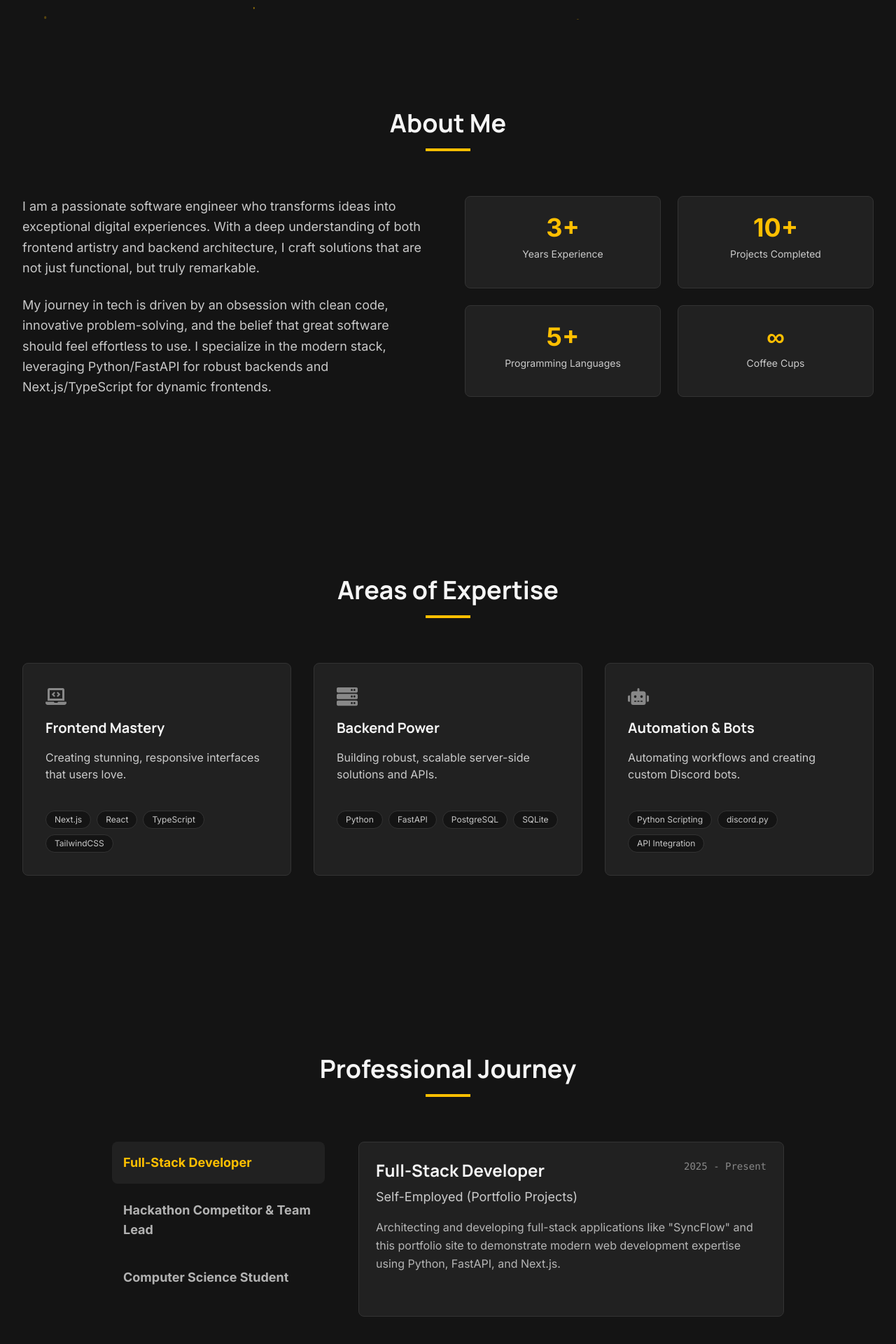
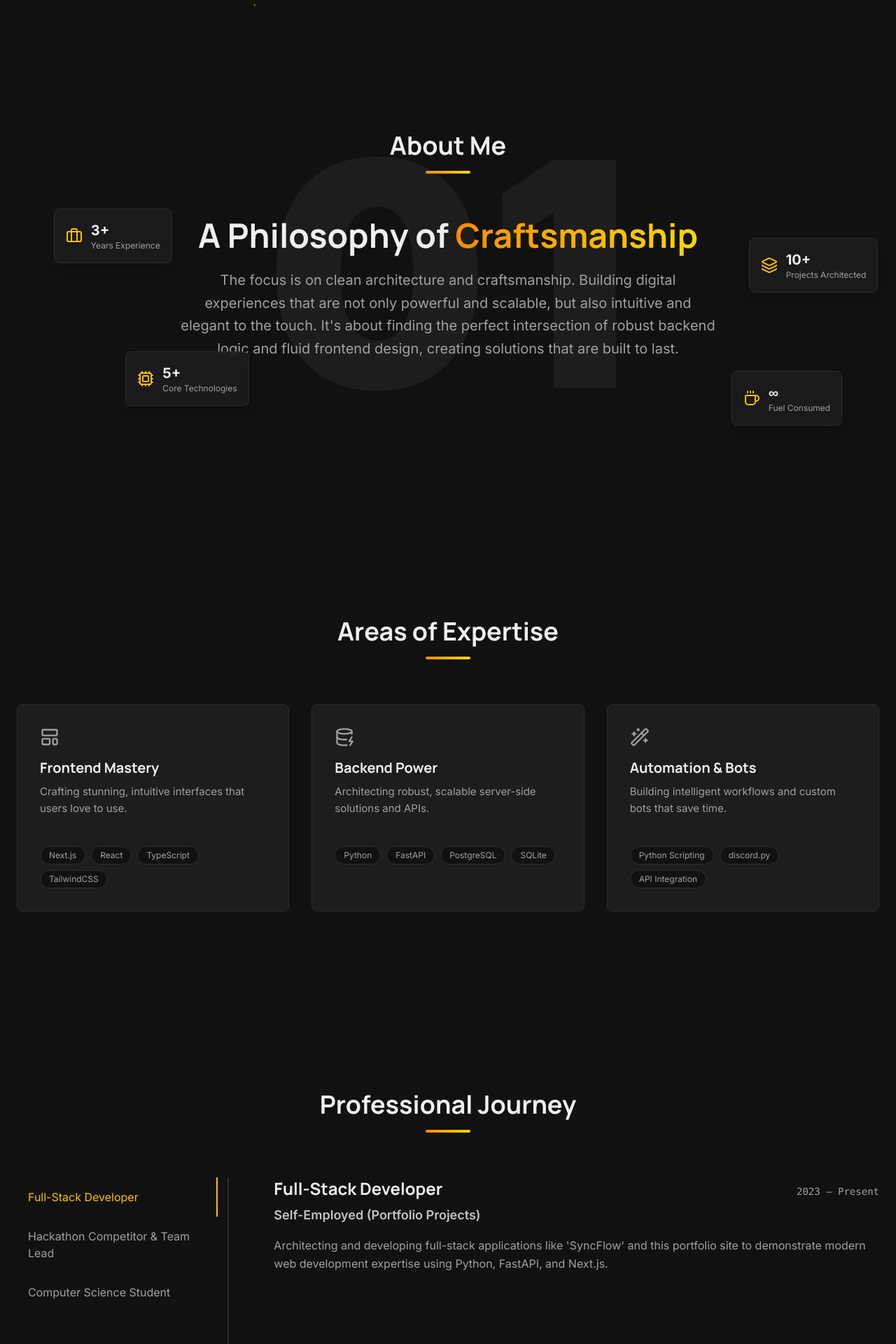
Before and after one commit to RyZeDZ/elkamel-portfolio, a Next.js app: page / in a window 1280 px wide. Shown: the part 772-2692 px from the top of the page at 70% size. Built offline with nearby package versions, Linux system fonts and the light colour scheme.

Commit message:
Design improvements

```diff
--- a/app/components/AboutSection.tsx
+++ b/app/components/AboutSection.tsx
@@ -1,56 +1,118 @@
 "use client";
 import React from "react";
-import SectionHeader from "./SectionHeader";
 import { motion } from "framer-motion";
 import { sectionVariants } from "../utils/animation";
+import { Briefcase, Layers, Cpu, Coffee } from "lucide-react";
+import SectionHeader from "./SectionHeader";
 
-const StatCard = ({ number, text }: { number: string; text: string }) => (
-  <div className="bg-card-bg p-6 rounded-lg border border-border text-center">
-    <div className="text-4xl font-bold text-accent">{number}</div>
-    <div className="text-sm mt-2 text-text/80">{text}</div>
+const StatBox = ({
+  icon,
+  number,
+  text,
+  className,
+}: {
+  icon: React.ReactNode;
+  number: string;
+  text: string;
+  className?: string;
+}) => (
+  <div
+    className={`bg-card-bg/80 backdrop-blur-md border border-border p-4 rounded-lg shadow-lg z-20 ${className}`}
+  >
+    <div className="flex items-center gap-3">
+      <div className="text-accent">{icon}</div>
+      <div>
+        <p className="text-xl font-bold text-text">{number}</p>
+        <p className="text-xs text-subtle">{text}</p>
+      </div>
+    </div>
   </div>
 );
 
 export default function AboutSection() {
   return (
-    <section id="about" className="py-20 md:py-32 bg-background">
+    <section id="about" className="relative py-24 md:py-40 overflow-hidden">
+      <div className="absolute top-1/2 left-1/2 -translate-x-1/2 -translate-y-1/2 text-[20rem] md:text-[28rem] font-black text-white/5 -z-10">
+        01
+      </div>
+
       <motion.div
-        className="container mx-auto ..."
+        className="container mx-auto px-4 md:px-8"
         variants={sectionVariants}
         initial="hidden"
         whileInView="visible"
-        viewport={{ once: true, amount: 0.2 }}
+        viewport={{ once: true, amount: 0.1 }}
       >
-        <div className="container mx-auto px-4 md:px-8">
-          {/* Header */}
-          <SectionHeader title="About Me" />
+        {/* Section Header */}
+        <SectionHeader title="About Me" />
 
-          {/* Content Layout */}
-          <div className="flex flex-col md:flex-row gap-12">
-            {/* Left Column: Bio */}
-            <div className="md:w-1/2">
-              <p className="text-text/80 leading-relaxed text-lg">
-                I am a passionate software engineer who transforms ideas into
-                exceptional digital experiences. With a deep understanding of
-                both frontend artistry and backend architecture, I craft
-                solutions that are not just functional, but truly remarkable.
-              </p>
-              <p className="text-text/80 leading-relaxed text-lg mt-6">
-                My journey in tech is driven by an obsession with clean code,
-                innovative problem-solving, and the belief that great software
-                should feel effortless to use. I specialize in the modern stack,
-                leveraging Python/FastAPI for robust backends and
-                Next.js/TypeScript for dynamic frontends.
-              </p>
-            </div>
+        <div className="relative max-w-5xl mx-auto mt-8">
+          <div className="relative z-10 lg:w-3/4 mx-auto text-center space-y-6 pb-20">
+            <h2 className="text-4xl md:text-5xl font-bold text-text">
+              A Philosophy of{" "}
+              <span className="text-transparent bg-clip-text bg-gradient-to-r from-accent-start to-accent-end">
+                Craftsmanship
+              </span>
+            </h2>
+            <p className="text-lg md:text-xl text-subtle max-w-3xl mx-auto leading-relaxed">
+              The focus is on clean architecture and craftsmanship. Building
+              digital experiences that are not only powerful and scalable, but
+              also intuitive and elegant to the touch. It&apos;s about finding
+              the perfect intersection of robust backend logic and fluid
+              frontend design, creating solutions that are built to last.
+            </p>
+          </div>
 
-            {/* Right Column: Stats Cards */}
-            <div className="md:w-1/2 grid grid-cols-2 gap-6">
-              <StatCard number="3+" text="Years Experience" />
-              <StatCard number="10+" text="Projects Completed" />
-              <StatCard number="5+" text="Programming Languages" />
-              <StatCard number="∞" text="Coffee Cups" />
-            </div>
+          {/* Desktop-Only Floating Cards */}
+          <div className="hidden lg:block">
+            <StatBox
+              icon={<Briefcase size={24} />}
+              number="3+"
+              text="Years Experience"
+              className="absolute top-[-5%] left-[-5%]"
+            />
+            <StatBox
+              icon={<Layers size={24} />}
+              number="10+"
+              text="Projects Architected"
+              className="absolute top-[10%] right-[-10%]"
+            />
+            <StatBox
+              icon={<Cpu size={24} />}
+              number="5+"
+              text="Core Technologies"
+              className="absolute bottom-[5%] left-[5%]"
+            />
+            <StatBox
+              icon={<Coffee size={24} />}
+              number="∞"
+              text="Fuel Consumed"
+              className="absolute bottom-[-5%] right-[-5%]"
+            />
+          </div>
+
+          {/* Mobile-Only Grid Cards */}
+          <div className="mt-16 grid grid-cols-2 gap-4 sm:gap-6 lg:hidden">
+            <StatBox
+              icon={<Briefcase size={24} />}
+              number="3+"
+              text="Years Experience"
+            />
+            <StatBox
+              icon={<Layers size={24} />}
+              number="10+"
+              text="Projects Architected"
+            />
+            <StatBox
+              icon={<Cpu size={24} />}
+              number="5+"
+              text="Core Technologies"
+            />
+            <StatBox
+              icon={<Coffee size={24} />}
+              number="∞"
+              text="Fuel Consumed"
+            />
           </div>
         </div>
       </motion.div>
--- a/app/components/ExpertiseSection.tsx
+++ b/app/components/ExpertiseSection.tsx
@@ -2,7 +2,7 @@
 
 import React from "react";
 import SectionHeader from "./SectionHeader";
-import { FaLaptopCode, FaServer, FaRobot } from "react-icons/fa";
+import { LayoutTemplate, DatabaseZap, Wand2 } from "lucide-react";
 import { sectionVariants } from "../utils/animation";
 import { motion } from "framer-motion";
 
@@ -21,18 +21,18 @@ const ExpertiseCard = ({
     className="bg-card-bg p-8 rounded-lg border border-border
                   hover:border-accent transition-all duration-300 group"
   >
-    <div className="text-3xl text-subtle mb-4 transition-colors duration-300 group-hover:text-text">
+    <div className="text-subtle mb-4 transition-colors duration-300 group-hover:text-accent">
       {icon}
-    </div>{" "}
-    <h3 className="text-xl font-bold text-text mb-4 transition-colors duration-300 group-hover:text-accent">
-      {title}
-    </h3>
-    <p className="text-text/80 mb-6">{description}</p>
-    <div className="flex flex-wrap gap-2 mt-auto pt-4">
+    </div>
+    <h3 className="text-xl font-bold text-text mb-2">{title}</h3>
+    <p className="text-subtle mb-6 text-[15px] leading-relaxed">
+      {description}
+    </p>
+    <div className="flex flex-wrap gap-2 mt-auto pt-4 border-t border-border/50">
       {technologies.map((tech) => (
         <div
           key={tech}
-          className="bg-background border border-border px-3 py-1 rounded-full text-xs text-text/80"
+          className="bg-background border border-border px-3 py-1 rounded-full text-xs text-subtle"
         >
           {tech}
         </div>
@@ -45,39 +45,33 @@ export default function ExpertiseSection() {
   return (
     <section className="py-20 md:py-32 bg-background">
       <motion.div
-        className="container mx-auto ..."
+        className="container mx-auto px-6"
         variants={sectionVariants}
         initial="hidden"
         whileInView="visible"
         viewport={{ once: true, amount: 0.2 }}
       >
-        <div className="container mx-auto px-4 md:px-8">
         <SectionHeader title="Areas of Expertise" />
 
         <div className="grid grid-cols-1 md:grid-cols-2 lg:grid-cols-3 gap-8">
           <ExpertiseCard
-              icon={<FaLaptopCode />}
+            icon={<LayoutTemplate size={28} />}
             title="Frontend Mastery"
-              description="Creating stunning, responsive interfaces that users love."
+            description="Crafting stunning, intuitive interfaces that users love to use."
             technologies={["Next.js", "React", "TypeScript", "TailwindCSS"]}
           />
           <ExpertiseCard
-              icon={<FaServer />}
+            icon={<DatabaseZap size={28} />}
             title="Backend Power"
-              description="Building robust, scalable server-side solutions and APIs."
+            description="Architecting robust, scalable server-side solutions and APIs."
             technologies={["Python", "FastAPI", "PostgreSQL", "SQLite"]}
           />
           <ExpertiseCard
-              icon={<FaRobot />}
+            icon={<Wand2 size={28} />}
             title="Automation & Bots"
-              description="Automating workflows and creating custom Discord bots."
-              technologies={[
-                "Python Scripting",
-                "discord.py",
-                "API Integration",
-              ]}
+            description="Building intelligent workflows and custom bots that save time."
+            technologies={["Python Scripting", "discord.py", "API Integration"]}
           />
-          </div>
         </div>
       </motion.div>
     </section>
--- a/app/components/JourneySection.tsx
+++ b/app/components/JourneySection.tsx
@@ -1,109 +1,151 @@
 "use client";
 
 import React, { useState } from "react";
-import { motion, AnimatePresence } from "framer-motion";
 import SectionHeader from "./SectionHeader";
+import { motion, AnimatePresence, Variants } from "framer-motion";
+import { ArrowLeft, ArrowRight } from "lucide-react";
 import { sectionVariants } from "../utils/animation";
 
 const journeyData = [
   {
-    id: "fsd",
-    role: "Full-Stack Developer",
+    label: "Full-Stack Developer",
+    title: "Full-Stack Developer",
     company: "Self-Employed (Portfolio Projects)",
-    period: "2025 - Present",
-    description:
-      'Architecting and developing full-stack applications like "SyncFlow" and this portfolio site to demonstrate modern web development expertise using Python, FastAPI, and Next.js.',
+    date: "2023 – Present",
+    content:
+      "Architecting and developing full-stack applications like 'SyncFlow' and this portfolio site to demonstrate modern web development expertise using Python, FastAPI, and Next.js.",
   },
   {
-    id: "hack",
-    role: "Hackathon Competitor & Team Lead",
-    company: "Various National Competitions",
-    period: "2024 - Present",
-    description:
-      "Led teams in high-pressure environments to rapidly prototype solutions, honing skills in problem-solving, collaboration, and applying cutting-edge technologies under tight deadlines.",
+    label: "Hackathon Competitor & Team Lead",
+    title: "Hackathon Competitor & Team Lead",
+    company: "Various Tech Competitions",
+    date: "2024 - Present",
+    content:
+      "Led teams in high-pressure environments to rapidly prototype and build functional applications from scratch. Honed skills in problem-solving, collaboration, and applying new technologies under tight deadlines.",
   },
   {
-    id: "cs",
-    role: "Computer Science Student",
-    company: "Larbi Ben M'hidi University",
-    period: "2023 - Present",
-    description:
-      "Building a strong theoretical foundation in algorithms, data structures, and software engineering principles while consistently achieving top academic standing.",
+    label: "Computer Science Student",
+    title: "Larbi Ben M'hidi",
+    date: "2024 – Present",
+    content:
+      "Building a deep theoretical foundation in algorithms, data structures, and software engineering principles while consistently achieving top academic standing in my class.",
   },
 ];
 
+const panelVariants: Variants = {
+  enter: (direction: number) => ({
+    x: direction > 0 ? 50 : -50,
+    opacity: 0,
+  }),
+  center: {
+    zIndex: 1,
+    x: 0,
+    opacity: 1,
+    transition: { duration: 0.4, ease: "easeOut" },
+  },
+  exit: (direction: number) => ({
+    zIndex: 0,
+    x: direction < 0 ? 50 : -50,
+    opacity: 0,
+    transition: { duration: 0.3, ease: "easeIn" },
+  }),
+};
+
 export default function JourneySection() {
-  const [activeTab, setActiveTab] = useState(journeyData[0].id);
+  const [[page, direction], setPage] = useState([0, 0]);
 
-  const activeJourney = journeyData.find((item) => item.id === activeTab);
+  const paginate = (newDirection: number) => {
+    setPage([page + newDirection, newDirection]);
+  };
+
+  const itemIndex =
+    ((page % journeyData.length) + journeyData.length) % journeyData.length;
+  const selectedTab = journeyData[itemIndex];
 
   return (
     <section id="journey" className="py-20 md:py-32 bg-background">
       <motion.div
-        className="container mx-auto ..."
+        className="container mx-auto px-6"
         variants={sectionVariants}
         initial="hidden"
         whileInView="visible"
         viewport={{ once: true, amount: 0.2 }}
       >
-        <div className="container mx-auto px-4 md:px-8 max-w-5xl">
         <SectionHeader title="Professional Journey" />
 
-          <div className="flex flex-col md:flex-row gap-12 mt-12">
-            {/* Left Side: The "Tabs"  */}
-            <div className="md:w-1/3">
-              <ul className="space-y-2">
-                {journeyData.map((item) => (
-                  <li key={item.id}>
+        <div className="flex flex-col md:flex-row gap-8 lg:gap-16">
+          {/* Left Column: DESKTOP-ONLY Tab Buttons */}
+          <div className="hidden md:flex flex-col border-r-2 border-border pr-4">
+            {journeyData.map((tab, index) => (
               <button
-                      onClick={() => setActiveTab(item.id)}
-                      className={`w-full text-left p-4 rounded-lg transition-colors duration-300
-                        ${
-                          activeTab === item.id
-                            ? "bg-card-bg text-accent"
-                            : "text-text/70 hover:bg-card-bg/50"
+                key={tab.label}
+                className={`relative shrink-0 p-4 w-full text-left transition-colors duration-300 ${
+                  selectedTab.label === tab.label
+                    ? "text-accent"
+                    : "text-subtle hover:text-text"
                 }`}
+                onClick={() => setPage([index, index > itemIndex ? 1 : -1])}
               >
-                      <span className="font-bold text-lg">{item.role}</span>
+                {tab.label}
+                {selectedTab.label === tab.label && (
+                  <motion.div
+                    className="absolute top-0 right-[-2px] w-0.5 h-full bg-accent"
+                    layoutId="active-journey-indicator"
+                  />
+                )}
               </button>
-                  </li>
             ))}
-              </ul>
           </div>
 
-            {/* Right Side: The Content Display */}
-            <div className="md:w-2/3">
-              <AnimatePresence mode="wait">
+          {/* Right Column: Content Display */}
+          <div className="md:w-3/4 relative min-h-[250px] overflow-hidden">
+            <AnimatePresence initial={false} custom={direction} mode="wait">
               <motion.div
-                  key={activeTab}
-                  initial={{ opacity: 0, y: 20 }}
-                  animate={{ opacity: 1, y: 0 }}
-                  exit={{ opacity: 0, y: -20 }}
-                  transition={{ duration: 0.3 }}
-                  className="p-6 rounded-lg bg-card-bg border border-border min-h-[250px]"
+                key={page}
+                custom={direction}
+                variants={panelVariants}
+                initial="enter"
+                animate="center"
+                exit="exit"
               >
-                  {activeJourney && (
-                    <>
-                      <div className="flex justify-between items-start mb-2">
+                <div className="flex justify-between items-baseline mb-2">
                   <h3 className="text-2xl font-bold text-text">
-                          {activeJourney.role}
+                    {selectedTab.title}
                   </h3>
-                        <span className="text-sm text-subtle font-mono">
-                          {activeJourney.period}
-                        </span>
+                  <p className="text-sm text-subtle font-mono">
+                    {selectedTab.date}
+                  </p>
                 </div>
-                      <p className="text-lg text-text/80 mb-4">
-                        {activeJourney.company}
+                <p className="text-lg font-semibold text-text/80 mb-4">
+                  {selectedTab.company}
                 </p>
-                      <p className="text-base text-text/70 leading-relaxed">
-                        {activeJourney.description}
+                <p className="text-subtle leading-relaxed">
+                  {selectedTab.content}
                 </p>
-                    </>
-                  )}
               </motion.div>
             </AnimatePresence>
           </div>
         </div>
+
+        {/* MOBILE-ONLY Navigation Arrows */}
+        <div className="mt-8 flex md:hidden justify-center items-center gap-4">
+          <button
+            onClick={() => paginate(-1)}
+            className="p-2 rounded-full border border-border text-subtle hover:text-accent hover:border-accent transition-colors"
+            aria-label="Previous Item"
+          >
+            <ArrowLeft size={20} />
+          </button>
+          <div className="font-mono text-sm text-subtle">
+            {itemIndex + 1} / {journeyData.length}
+          </div>
+          <button
+            onClick={() => paginate(1)}
+            className="p-2 rounded-full border border-border text-subtle hover:text-accent hover:border-accent transition-colors"
+            aria-label="Next Item"
+          >
+            <ArrowRight size={20} />
+          </button>
         </div>
       </motion.div>
     </section>
--- a/app/components/SectionHeader.tsx
+++ b/app/components/SectionHeader.tsx
@@ -4,7 +4,7 @@ export default function SectionHeader({ title }: { title: string }) {
   return (
     <div className="text-center mb-12 md:mb-16">
       <h2 className="text-3xl md:text-4xl font-bold text-text">{title}</h2>
-      <div className="w-16 h-1 bg-accent mx-auto mt-4"></div>
+      <div className="w-16 h-1 bg-gradient-to-r from-accent-start to-accent-end mx-auto mt-4 rounded-full"></div>
     </div>
   );
 }
--- a/app/globals.css
+++ b/app/globals.css
@@ -1,12 +1,14 @@
 @import "tailwindcss";
 
 @theme {
-  --color-background: #141414;
-  --color-text: #f5f5f5;
+  --color-background: #111111;
+  --color-text: #efefef;
+  --color-subtle: #a0a0a0;
+  --color-card-bg: #1d1d1d;
+  --color-border: #2d2d2d;
+  --color-accent-start: #ff8c00;
+  --color-accent-end: #ffd700;
   --color-accent: #ffbf00;
-  --color-subtle: #888888;
-  --color-card-bg: #212121;
-  --color-border: #333333;
 }
 
 * {
@@ -18,12 +20,11 @@
 }
 
 body {
-  background-color: #141414;
-  color: #f5f5f5;
+  background-color: #111111;
+  color: #efefef;
   font-family: var(--font-inter);
 }
 
-/* Target all heading tags */
 h1,
 h2,
 h3,
@@ -42,7 +43,7 @@ html {
 }
 
 ::-webkit-scrollbar-track {
-  background: #141414;
+  background: #111111;
 }
 
 ::-webkit-scrollbar-thumb {
--- a/package.json
+++ b/package.json
@@ -10,6 +10,7 @@
   },
   "dependencies": {
     "framer-motion": "^12.23.3",
+    "lucide-react": "^0.525.0",
     "next": "15.3.5",
     "react": "^19.0.0",
     "react-dom": "^19.0.0",
```
Also changed, not shown: app/components/WorkSection.tsx (+23 -23 lines), 1 other file (tests, documents, lock files or other folders). Lines whose indentation alone changed are shown as unchanged.
